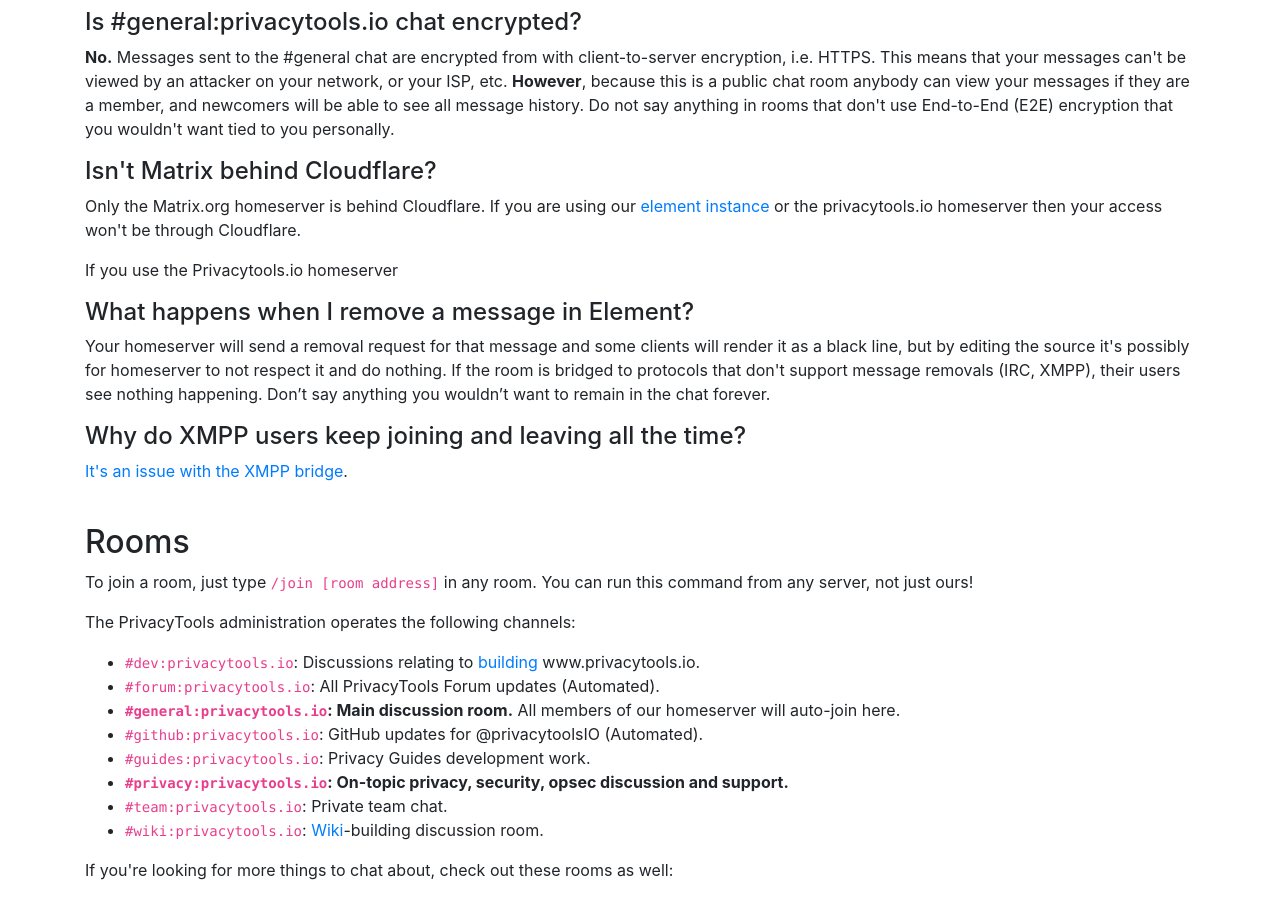
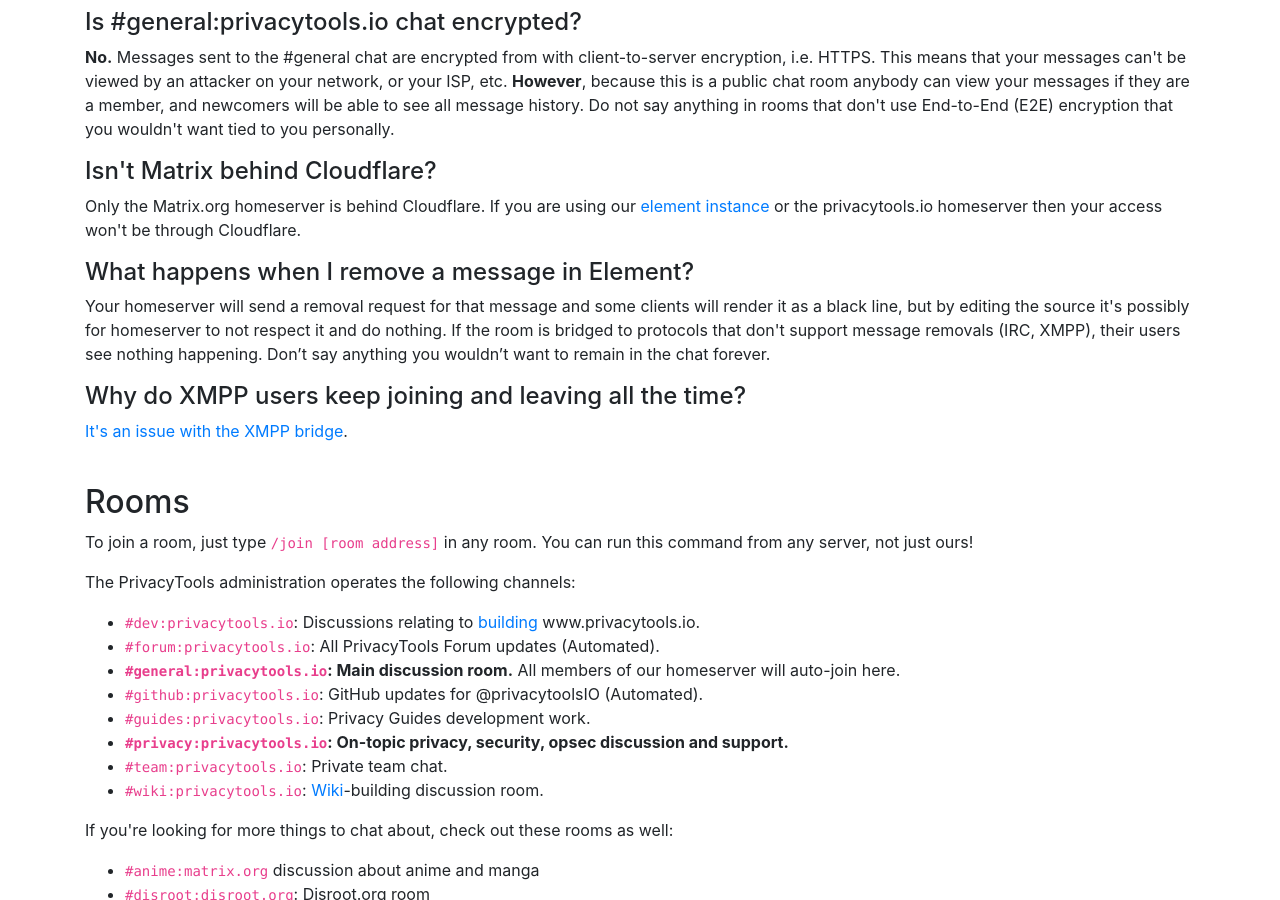
Before and after one commit to privacytools/static-sites, a Jekyll site: the page built from chat/index.html, in a window 1280 px wide and 900 px high, scrolled down 2349 px. Built offline with Jekyll 4.4.1, drawn with Linux system fonts in a browser that asks for light colours.

Commit message:
Fix indenting, remove erroneous fragment

```diff
--- a/chat/index.html
+++ b/chat/index.html
@@ -64,8 +64,6 @@
 <h4>Isn't Matrix behind Cloudflare?</h4>
 <p>Only the Matrix.org homeserver is behind Cloudflare. If you are using our <a href="https://element.privacytools.io/">element instance</a> or the privacytools.io homeserver then your access won't be through Cloudflare.</p>
 
-If you use the Privacytools.io homeserver </p>
-
 <h4>What happens when I remove a message in Element?</h4>
 <p>Your homeserver will send a removal request for that message and some clients will render it as a black line, but by editing the source it's possibly for homeserver to not respect it and do nothing. If the room is bridged to protocols that don't support message removals (IRC, XMPP), their users see nothing happening. Don’t say anything you wouldn’t want to remain in the chat forever.</p>
 
```
Lines whose indentation alone changed are shown as unchanged.
